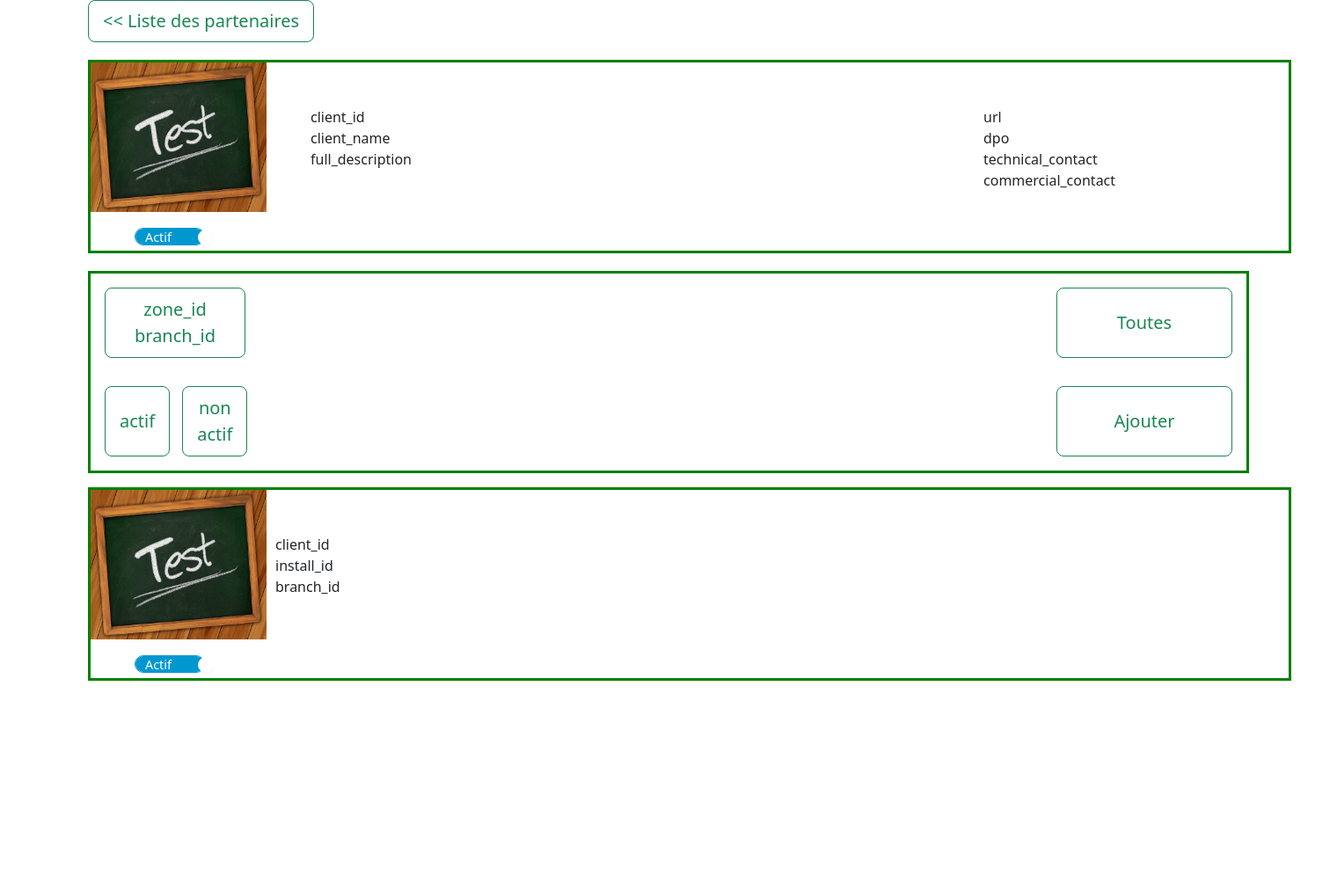
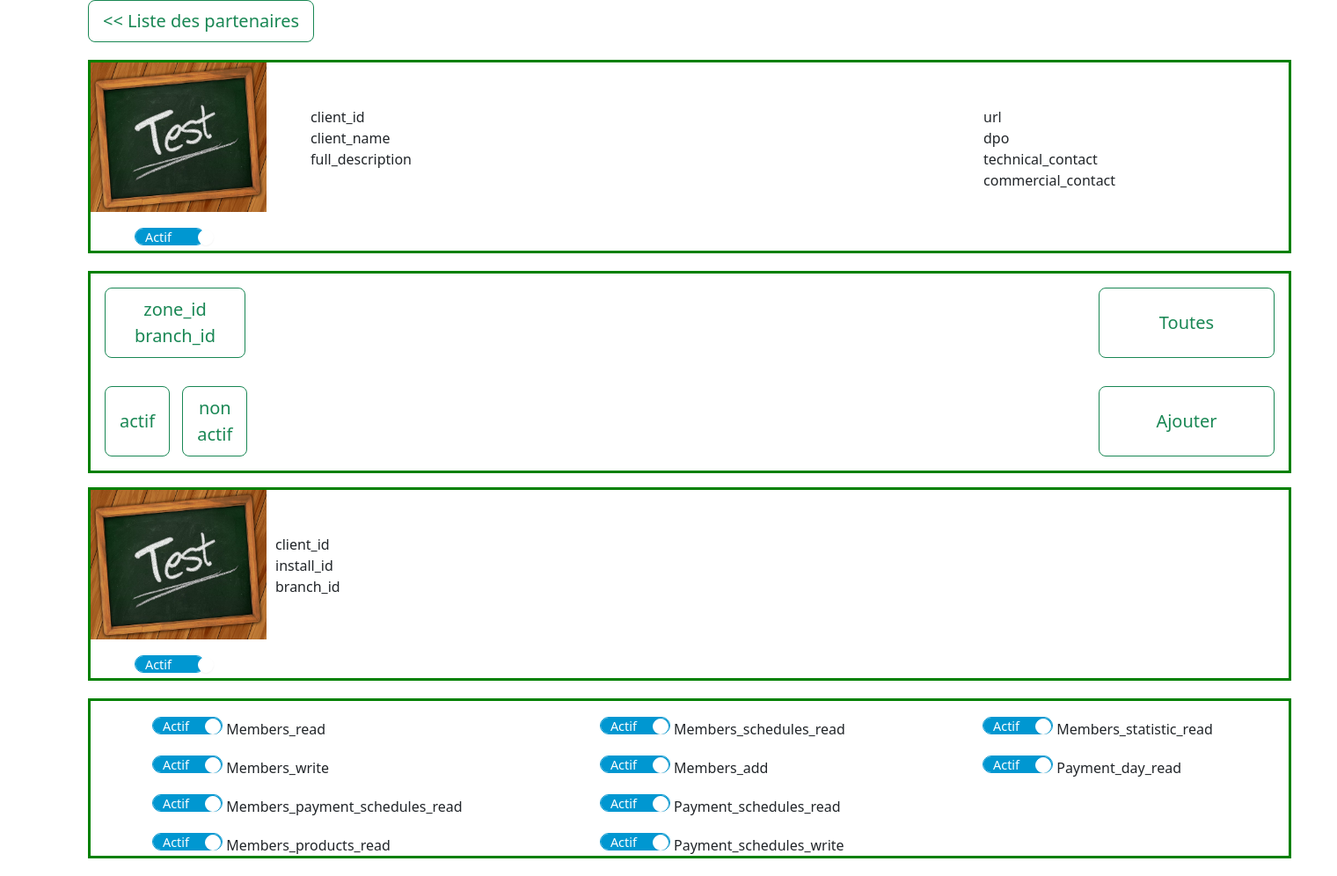
Before and after one commit to Geoflin/ECF_APP_SPORT_PUBLIC, a PHP site: page /Pages/salle_par_partenaire/View.php in a window 1520 px wide. Shown: the part 20-1016 px from the top of the page at 88% size. Before the commit the page ends 794 px from the top, so only its background shows below. Run offline with PHP 8.4, Linux system fonts and the light colour scheme.

Commit message:
permissions_des_salles

```diff
--- a/Module/salle_par_partenaire/filtre_partenaire/style.css
+++ b/Module/salle_par_partenaire/filtre_partenaire/style.css
@@ -3,6 +3,7 @@
     grid-template-rows: 1fr 1fr;
     border: 3px solid green;
     margin-bottom: 1rem;
+    width: 90vw;
 }
 row_1{
     display: flex;
--- /dev/null
+++ b/Module/salle_par_partenaire/permissions_des_salles/View.php
@@ -0,0 +1,29 @@
+<!--Style du etiquette_salle_de_sport -->
+<link href="../../Module\salle_par_partenaire\permissions_des_salles\style.css" rel="stylesheet" />
+
+<!--View permissions_des_salles-->
+<section class="permissions_des_salles">
+
+<!--Tableau des permissions-->
+<?php $permissions= array ("Members_read", "Members_write", "Members_payment_schedules_read", "Members_products_read", "Members_schedules_read", "Members_add", "Payment_schedules_read", "Payment_schedules_write", "Members_statistic_read", "Payment_day_read"); ?>
+
+<?php for ($i=0; $i < 10; $i++) { ?>
+
+    <!--Section bouton_actif_inactif-->
+    <section class="bouton_actif_inactif">
+
+    <label class="toggleSwitch_permissions_des_salles nolabel" onclick="">
+       <input type="checkbox" checked />
+         <span>
+            <span>Inactif</span>
+            <span>Actif</span>
+         </span>
+    <a></a>
+    </label>
+    <?php echo $permissions[$i]; ?>
+
+    </section>
+
+<?php } ?>
+
+</section>
--- /dev/null
+++ b/Module/salle_par_partenaire/permissions_des_salles/style.css
@@ -0,0 +1,174 @@
+.permissions_des_salles{
+    display: flex;
+    flex-direction: column;
+    flex-wrap: wrap;
+    border: 3px solid green;
+    margin: 0px 0px 20px 0px;
+    width: 90vw;
+    height: 12vw;
+}
+
+/*toggleSwitch_permissions_des_salles*/
+.toggleSwitch_permissions_des_salles {
+    display: inline-block;
+    height: 18px;
+    position: relative;
+    overflow: visible;
+    padding: 0;
+    margin-left: 70px;
+    cursor: pointer;
+    width: 80px;
+    margin-top: 20px;
+  }
+.toggleSwitch_permissions_des_salles label,
+.toggleSwitch_permissions_des_salles > span {
+  line-height: 20px;
+  height: 20px;
+  vertical-align: middle;
+}
+.toggleSwitch_permissions_des_salles label {
+  position: relative;
+  z-index: 3;
+  display: block;
+  width: 100%;
+}
+.toggleSwitch_permissions_des_salles input:focus ~ a,
+.toggleSwitch_permissions_des_salles input:focus + label {
+  outline: none;
+}
+.toggleSwitch_permissions_des_salles input {
+    position: absolute;
+    opacity: 0;
+    z-index: 5;
+  }
+.toggleSwitch_permissions_des_salles span span {
+  display: none;
+}
+.toggleSwitch_permissions_des_salles > span {
+    position: absolute;
+    left: -50px;
+    width: 100%;
+    margin: 0;
+    padding-right: 50px;
+    text-align: left;
+    white-space: nowrap;
+  }
+  .toggleSwitch_permissions_des_salles > span span {
+    position: absolute;
+    top: 0;
+    left: 0;
+    z-index: 5;
+    display: block;
+    width: 50%;
+    margin-left: 50px;
+    text-align: left;
+    font-size: 0.9em;
+    width: 100%;
+    left: 15%;
+    top: -1px;
+    opacity: 0;
+  }
+  .toggleSwitch_permissions_des_salles a {
+    position: absolute;
+    right: 50%;
+    z-index: 4;
+    display: block;
+    height: 100%;
+    padding: 0;
+    left: 2px;
+    width: 18px;
+    background-color: #fff;
+    border: 1px solid #CCC;
+    border-radius: 100%;
+    -webkit-transition: all 0.2s ease-out;
+    -moz-transition: all 0.2s ease-out;
+    transition: all 0.2s ease-out;
+    box-shadow: 0 1px 2px rgba(0, 0, 0, 0.05);
+  }
+    .toggleSwitch_permissions_des_salles > span span:first-of-type {
+    color: #ccc;
+    opacity: 1;
+    left: 45%;
+  }
+  .toggleSwitch_permissions_des_salles > span:before {
+    content: '';
+    display: block;
+    width: 100%;
+    height: 100%;
+    position: absolute;
+    left: 50px;
+    top: -2px;
+    background-color: #fafafa;
+    border: 1px solid #ccc;
+    border-radius: 30px;
+    -webkit-transition: all 0.2s ease-out;
+    -moz-transition: all 0.2s ease-out;
+    transition: all 0.2s ease-out;
+  }
+  .toggleSwitch_permissions_des_salles input:checked ~ a {
+    border-color: #fff;
+    left: 100%;
+    margin-left: -20px;
+  }
+  .toggleSwitch_permissions_des_salles input:checked ~ span:before {
+    border-color: #0097D1;
+    box-shadow: inset 0 0 0 30px #0097D1;
+  }
+  .toggleSwitch_permissions_des_salles input:checked ~ span span:first-of-type {
+    opacity: 0;
+  }
+  .toggleSwitch_permissions_des_salles input:checked ~ span span:last-of-type {
+    opacity: 1;
+    color: #fff;
+  }
+    /* Switch Sizes */
+    .toggleSwitch_permissions_des_salles.large {
+        width: 60px;
+        height: 27px;
+      }
+      .toggleSwitch_permissions_des_salles.large a {
+        width: 27px;
+      }
+      .toggleSwitch_permissions_des_salles.large > span {
+        height: 29px;
+        line-height: 28px;
+      }
+      .toggleSwitch_permissions_des_salles.large input:checked ~ a {
+        left: 41px;
+      }
+      .toggleSwitch_permissions_des_salles.large > span span {
+        font-size: 1.1em;
+      }
+      .toggleSwitch_permissions_des_salles.large > span span:first-of-type {
+        left: 50%;
+      }
+      .toggleSwitch_permissions_des_salles.xlarge {
+        width: 80px;
+        height: 36px;
+      }
+      .toggleSwitch_permissions_des_salles.xlarge a {
+        width: 36px;
+      }
+      .toggleSwitch_permissions_des_salles.xlarge > span {
+        height: 38px;
+        line-height: 37px;
+      }
+      .toggleSwitch_permissions_des_salles.xlarge input:checked ~ a {
+        left: 52px;
+      }
+      .toggleSwitch_permissions_des_salles.xlarge > span span {
+        font-size: 1.4em;
+      }
+      .toggleSwitch_permissions_des_salles.xlarge > span span:first-of-type {
+        left: 50%;
+      }
+
+/*style sur petits écrans*/
+@media screen and (max-width: 750px){
+  .etiquette_partenaire{
+    height: max-content;
+    width: 100vw;
+    border: 3px solid green;
+    margin: 0px 0px 0px 0px;
+}
+}
--- a/Pages/salle_par_partenaire/View.php
+++ b/Pages/salle_par_partenaire/View.php
@@ -26,7 +26,7 @@
 
     <?php require_once '../../Module\salle_par_partenaire\etiquette_salle_de_sport\View.php'  ?>
 
-
+    <?php require_once '../../Module\salle_par_partenaire\permissions_des_salles\View.php'  ?>
 
 </main>
 
```
